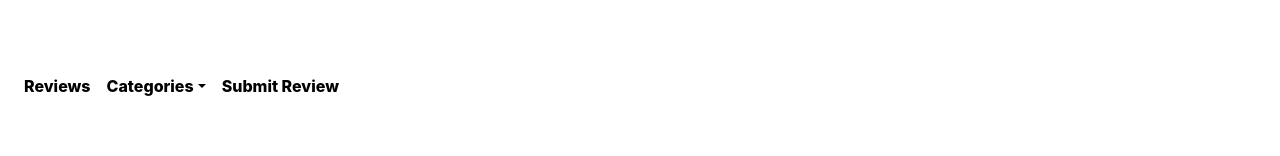
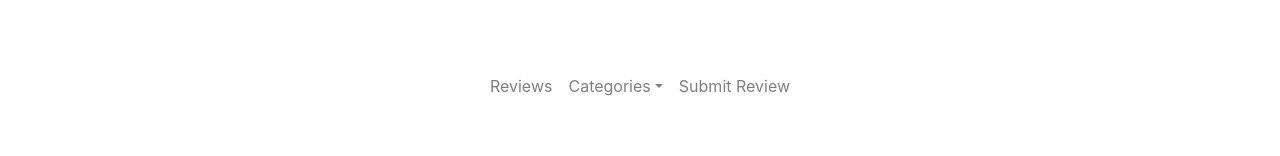
Before and after one commit to juliettecurran/nc-games, a React (Create React App) app: page /reviews/category/all in a window 1280 px wide. Shown: the part 194-350 px from the top of the page. Built offline with nearby package versions, Linux system fonts and the light colour scheme; no server answers.

Commit message:
Centred nav-links

```diff
--- a/src/App.css
+++ b/src/App.css
@@ -5,7 +5,7 @@
   grid-template-rows: min-content auto;
   grid-template-areas: 'header' 'content';
 
-  background-color: white;
+  background-color: dce5e5;
   height: 100vh;
 }
 
--- a/src/App.js
+++ b/src/App.js
@@ -7,7 +7,6 @@ import SingleReview from './Components/ReviewByID/SingleReview';
 import CategoryList from './Components/Categories/CategoryList';
 import NewReviewForm from './Components/Post/NewReviewForm';
 import AllReviews from './Components/Reviews/AllReviews';
-import Filter from './Components/Filter/Filter';
 import 'bootstrap/dist/css/bootstrap.min.css';
 import { useState } from 'react';
 import '././App.css';
--- a/src/Components/Reviews/allReviews.css
+++ b/src/Components/Reviews/allReviews.css
@@ -1,5 +1,5 @@
 .myCards {
-  border: 0.3em solid black;
+  background-color: #dce5e5;
 }
 
 .myCards {
--- a/src/Components/Shared/Navigation.jsx
+++ b/src/Components/Shared/Navigation.jsx
@@ -1,21 +1,15 @@
 import Nav from 'react-bootstrap/Nav';
 import Navbar from 'react-bootstrap/Navbar';
-import Container from 'react-bootstrap/Container';
 import NavDropdown from 'react-bootstrap/NavDropdown';
 import 'bootstrap/dist/css/bootstrap.min.css';
 import '././navigation.css';
 
 const Navigation = () => {
   return (
-    <Navbar
-      collapseOnSelect
-      expand='lg'
-      className='customColour'
-      variant='dark'
-    >
+    <Navbar collapseOnSelect expand='lg' className='customColour'>
       <Navbar.Toggle aria-controls='responsive-navbar-nav' />
       <Navbar.Collapse id='responsive-navbar-nav'>
-        <Nav className='me-auto'>
+        <Nav className='m-auto'>
           <Nav.Link href='/reviews/category/all'>Reviews</Nav.Link>
           <NavDropdown title='Categories' id='collasible-nav-dropdown'>
             <NavDropdown.Item href='/reviews/category/dexterity'>
--- a/src/Components/Shared/navigation.css
+++ b/src/Components/Shared/navigation.css
@@ -3,12 +3,10 @@ Navbar {
   color: black;
 }
 .navbar-dark .navbar-nav .nav-link {
-  color: black;
-  font-weight: 800;
 }
 
 .nav-link:hover {
-  background-color: black;
+  background-color: #dce5e5;
   color: white;
 }
 
```
